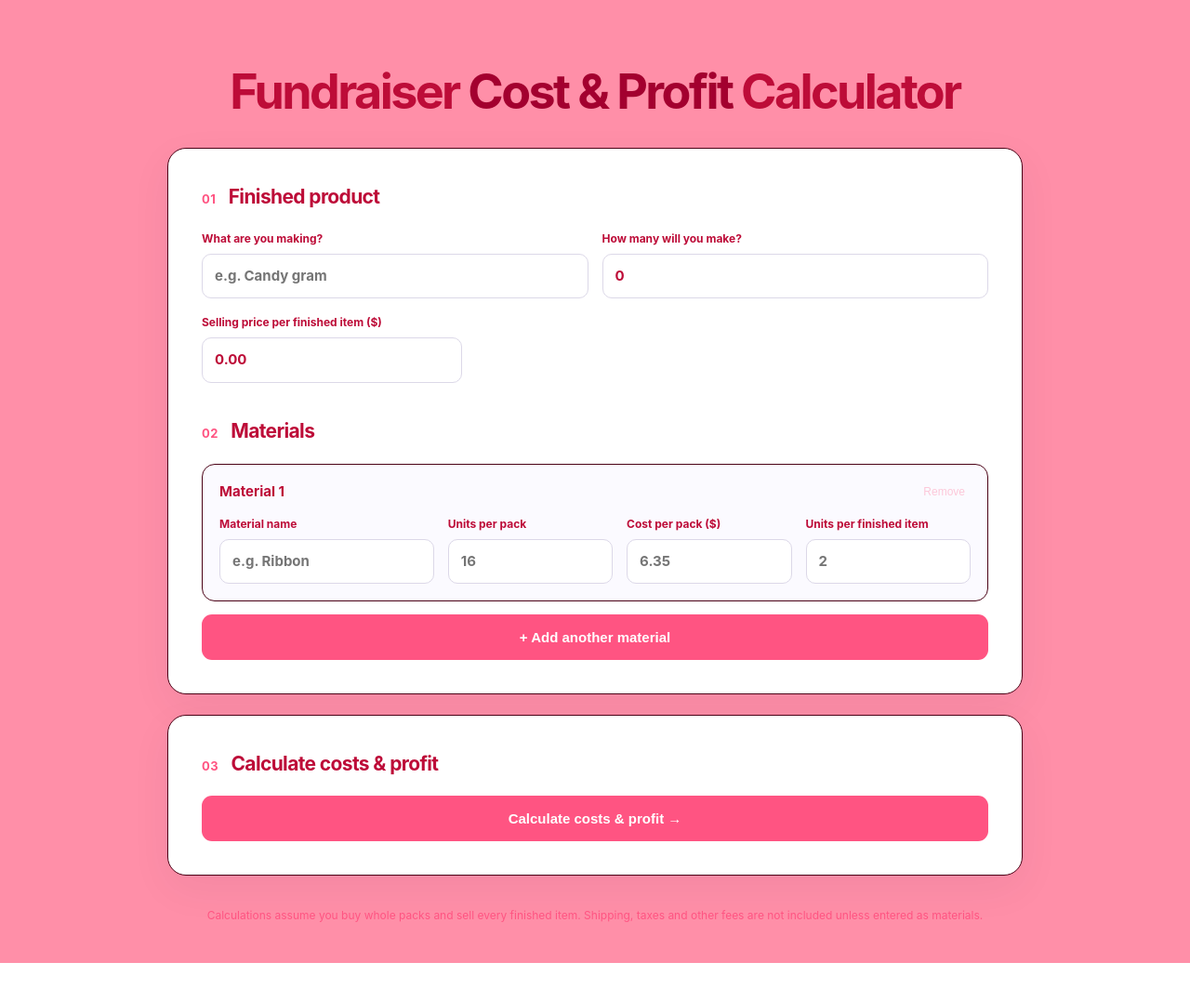
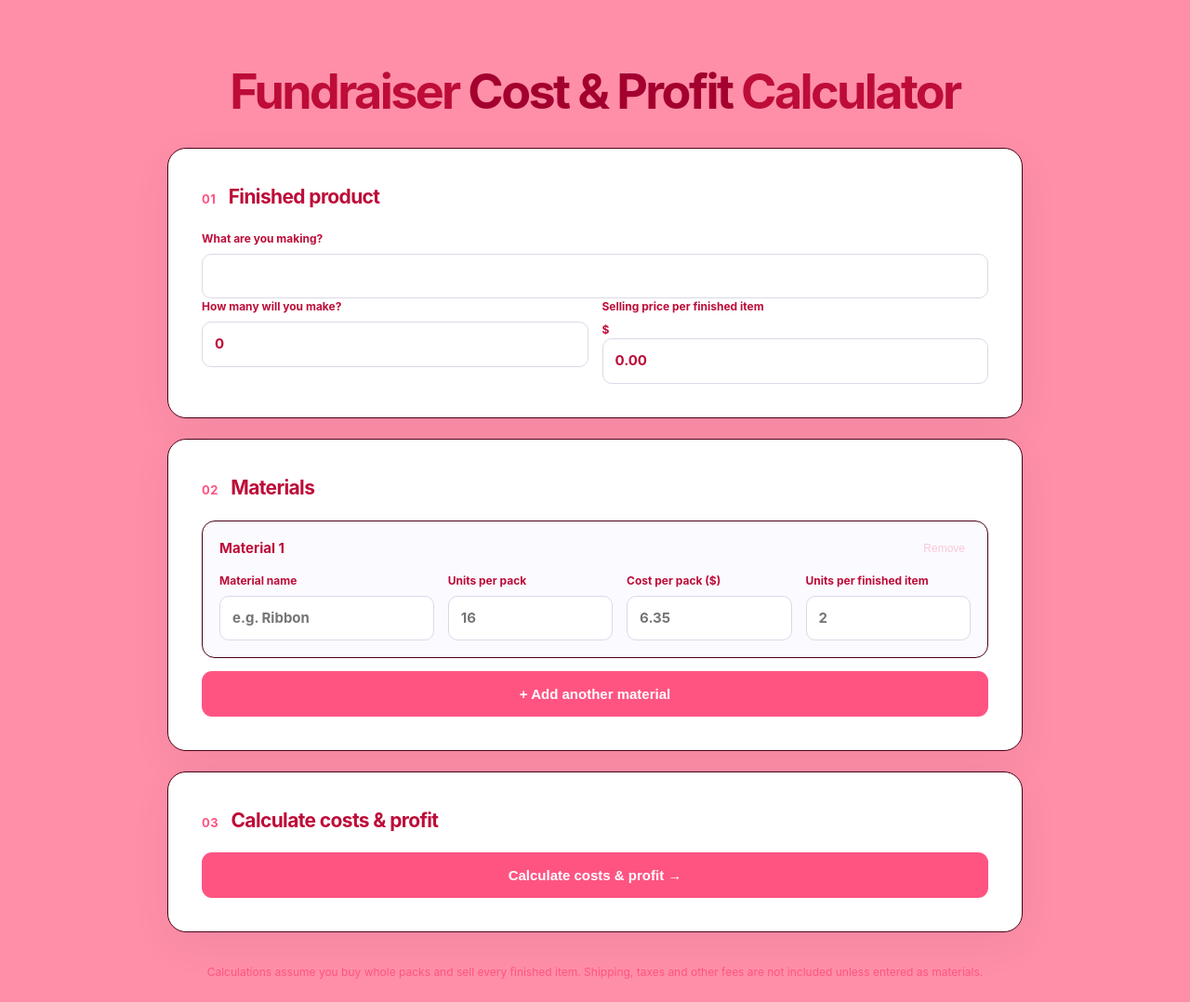
Before and after one commit to oh-boyyo/ProductCalculator, a Flask app: page / in a window 1280 px wide. Shown: the top 1078 px of the page at 93% size. Before the commit the page ends 1036 px from the top, so only its background shows below. Run offline with Flask 3, Linux system fonts and the light colour scheme.

Commit message:
Update index.html

```diff
--- a/templates/index.html
+++ b/templates/index.html
@@ -13,23 +13,28 @@
       <h1> Fundraiser <span> Cost & Profit </span> Calculator</h1>
     </header>
 
-    <form method="post" id="calculator-form" class="card">
+    <form method="post" id="calculator-form">
+      <section class="card finished-section">
       <h2>01 <span>Finished product</span></h2>
-      <div class="fields two">
-        <label>What are you making?
-          <input name="final_name" type="text" placeholder="e.g. Candy gram" value="{{ form.final_name }}" required>
+      <label class="finished-name">What are you making?
+        <input name="final_name" type="text" value="{{ form.final_name }}" required>
+      </label>
+      <div class="fields two finished-numbers">
+        <label>How many will you make?
+          <input name="final_amount" type="number" min="0" step="1" value="{{ form.final_amount }}" required>
         </label>
-        <label>How many will you make?
-          <input name="final_amount" type="number" min="1" step="1" value="{{ form.final_amount }}" required>
+        <label>Selling price per finished item
+          <span class="currency-input">
+            <span class="currency-symbol" aria-hidden="true">$</span>
+            <input name="price" type="number" min="0" step="0.01" value="{{ form.price }}" required aria-label="Selling price per finished item in dollars">
+          </span>
         </label>
       </div>
-      <label class="price-field">Selling price per finished item ($)
-        <input name="price" type="number" min="0" step="0.01" value="{{ form.price }}" required>
-      </label>
 
-      <div class="section-head">
-        <h2>02 <span>Materials</span></h2>
-      </div>
+      </section>
+
+      <section class="card materials-section">
+      <h2>02 <span>Materials</span></h2>
       <div id="materials">
         {% for material in form.materials %}
         <section class="material-card" data-material>
@@ -52,14 +57,24 @@
         </section>
         {% endfor %}
       </div>
-      <button type="button" id="add-material" class="primary-button add-material-button">+ Add another material</button>
+
+    <button type="button" id="add-material" class="primary-button add-material-button">
+      + Add another material
+    </button>
+      </section>
     </form>
 
-    <!-- Separate section: the button still submits the form above -->
-    <section class="card calculate-section" aria-labelledby="calculate-heading">
-      <h2 id="calculate-heading">03 <span>Calculate costs & profit</span></h2>
-      <button type="submit" form="calculator-form" class="primary-button calculate-button">Calculate costs & profit →</button>
-      {% if error %}<p class="error" role="alert">{{ error }}</p>{% endif %}
+    <section class="card calculate-section">
+      <h2>03 <span>Calculate costs & profit</span></h2>
+
+      <button type="submit" form="calculator-form"
+              class="primary-button calculate-button">
+        Calculate costs & profit →
+      </button>
+
+      {% if error %}
+        <p class="error" role="alert">{{ error }}</p>
+      {% endif %}
     </section>
 
     {% if result %}
@@ -68,7 +83,7 @@
       <div class="summary-grid">
         <div class="metric"><span>Total spending</span><strong>${{ '%.2f'|format(result.total_cost) }}</strong></div>
         <div class="metric"><span>Revenue</span><strong>${{ '%.2f'|format(result.revenue) }}</strong></div>
-        <div class="metric featured"><span>Profit</span><strong>${{ '%.2f'|format(result.profit) }}</strong></div>
+        <div class="metric profit-metric"><span>Profit</span><strong class="{% if result.profit > 0 %}profit-positive{% elif result.profit < 0 %}profit-negative{% endif %}">{% if result.profit > 0 %}+{% elif result.profit < 0 %}-{% endif %}${{ '%.2f'|format(result.profit|abs) }}</strong></div>
       </div>
       <h3>Shopping list</h3>
       <div class="shopping-list">
```
